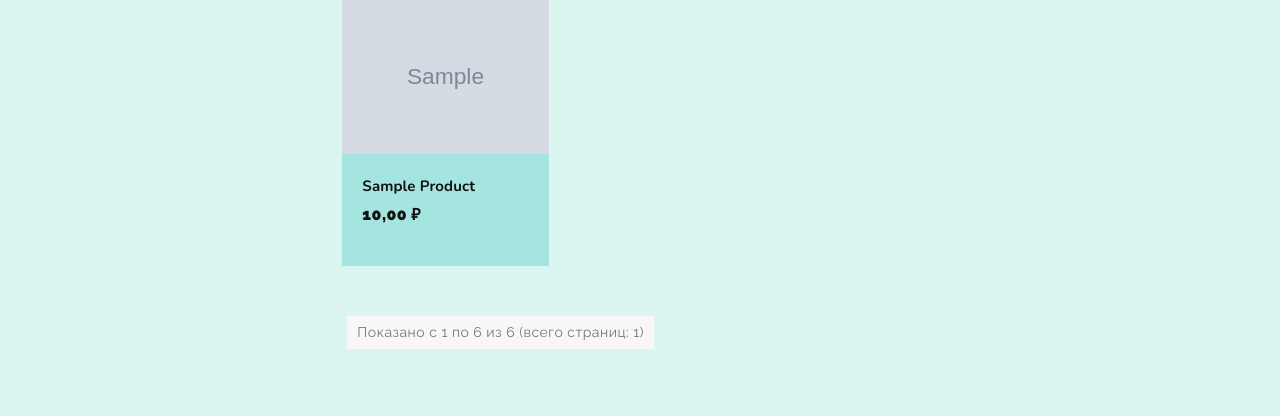
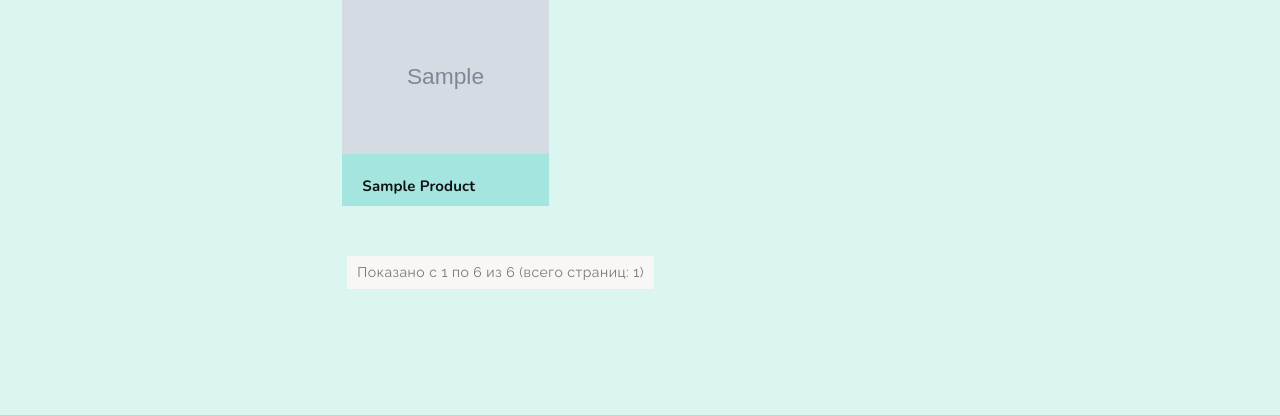
Before and after one commit to Mika7o7/biokam, a Django app: a page that uses main/templates/store/category_products.html in a window 1280 px wide. Shown: the part 176-592 px from the top of the page. Run offline with Django 5.2, Linux system fonts and the light colour scheme; tables that the repository leaves empty hold one stand-in row (values such as "Sample post"); grey boxes marked "Sample" are stand-in pictures; some libraries are stand-ins or nearby versions; some web fonts are replaced.

Commit message:
fix style of cards product

```diff
--- a/main/templates/store/category_products.html
+++ b/main/templates/store/category_products.html
@@ -386,7 +386,7 @@ autoplayDisableOnInteraction: false
             <div class="row cat_prod">
                 {% for product in products %}
                 <div class="product-layout product-grid col-lg-3 col-md-4 col-sm-4 col-xs-6" style="padding: 10px;">
-                    <div class="product-block product-thumb tiffany_blue" style="padding: 0;">
+                    <div class="product-block product-thumb tiffany_blue" style="padding: 0; aspect-ratio: 1 / 1;">
                         <div class="product-block-inner tiffany_blue">
                             <div class="image">
                                 <a href="{% url 'product_detail' product.id %}">
```
